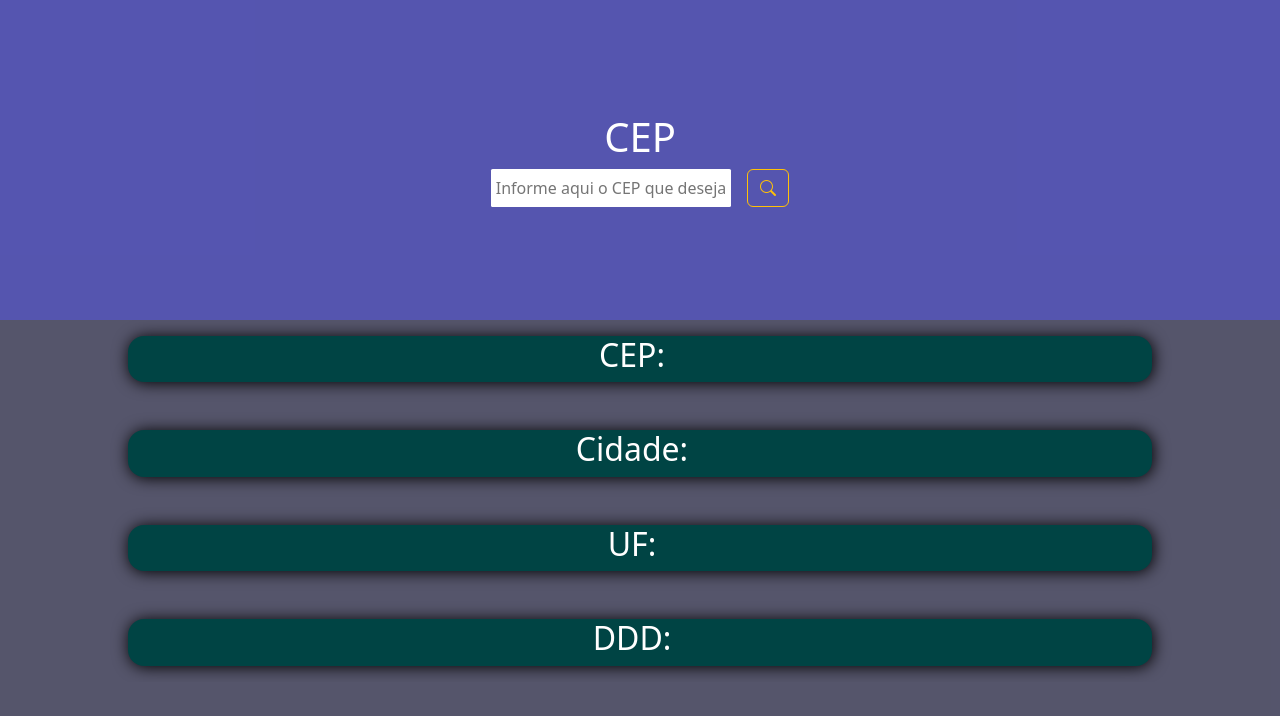
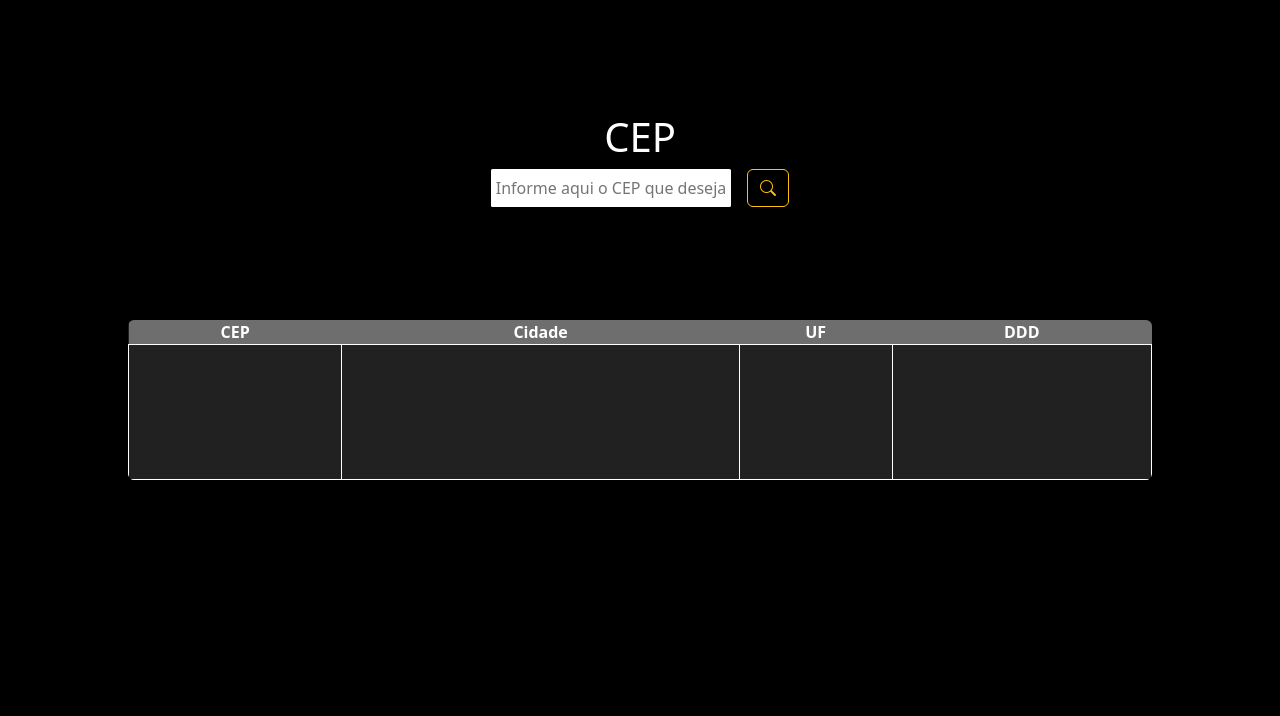
Before and after one commit to Alexandre192001/Buscar-CEP, a website: page index.html in a window 1280 px wide. Drawn offline with nearby package versions, Linux system fonts and the light colour scheme.

Commit message:
Atualizando layout

```diff
--- a/assets/js/index.js
+++ b/assets/js/index.js
@@ -5,7 +5,7 @@ const btnCep = document.querySelector(".btn")
 btnCep.addEventListener("click", async () => {
     let CEP = document.querySelector(".input-cep").value
 
-    if (CEP === "" || CEP.length < 8 || typeof CEP === "undefined") {
+    if (CEP === "" || CEP.length < 8 ||  typeof CEP === "undefined") {
         alert("Preencha o campo com um valor valido")
     } else {
 
--- a/assets/scss/index.scss
+++ b/assets/scss/index.scss
@@ -7,7 +7,7 @@
 
 .sessao-header {
   width: 100%;
-  background-color: #008a;
+  background-color: rgb(0, 0, 0);
   color: #fff;
   height: 20rem;
   display: flex;
@@ -35,11 +35,11 @@
 .sessao-main {
   width: 100%;
   height: 40rem;
-  background-color: #002a;
+  background-color: rgb(0, 0, 0);
   overflow: hidden;
   color: #fff;
 
-  .container-info-cep-wrapper {
+  .container-group-cep {
     width: 100%;
     display: flex;
     flex-direction: column;
@@ -47,16 +47,22 @@
     gap: 1rem;
     justify-items: center;
 
-    .container-info-cep{
-      display: flex;
-      margin: 1rem;
-      align-items: center;
-      justify-content: center;
-      gap: 1rem;
-      background-color:#044;
-      width:80%;
-      border-radius: 1rem;
-      box-shadow: 1px 1px 1rem #000;
+    .table-info-cep{
+      background-color: #212121;
+      padding: 1rem;
+      width: 80%;
+      height: 10rem;
+      text-align: center;
+      border-radius: .4rem;
+      overflow: hidden;
+
+      td{
+        border: solid 1px #fff;
+      }
+
+      thead{
+        background-color: #6e6e6e;
+      }
     }
   }
 }
--- a/index.html
+++ b/index.html
@@ -31,27 +31,26 @@
 
   <main class="sessao-main">
 
-    <div class="container-info-cep-wrapper">
+    <div class="container-group-cep">
 
-      <div class="container-info-cep">
-        <h2>CEP:</h2>
-        <h3 class="CEP"></h3>
-      </div>
-
-      <div class="container-info-cep">
-        <h2>Cidade:</h2>
-        <h3 class="cidade"></h3>
-      </div>
-
-      <div class="container-info-cep">
-        <h2>UF:</h2>
-        <h3 class="uf"></h3>
-      </div>
-
-      <div class="container-info-cep">
-        <h2>DDD:</h2>
-        <h3 class="ddd"></h3>
-      </div>
+      <table class="table-info-cep">
+        <thead>
+          <tr>
+            <th>CEP</th>
+            <th>Cidade</th>
+            <th>UF</th>
+            <th>DDD</th>
+          </tr>
+        </thead>
+        <tbody>
+          <tr>
+            <td class="CEP"></td>
+            <td class="cidade"></td>
+            <td class="uf"></td>
+            <td class="ddd"></td>
+          </tr>
+        </tbody>
+      </table>
 
     </div>
   </main>
--- a/package.json
+++ b/package.json
@@ -5,7 +5,7 @@
     "typescript": "^4.8.3"
   },
   "name": "pesquisar-cep",
-  "description": "https://viacep.com.br/ws/cep/json/",
+  "description": "",
   "version": "1.0.0",
   "main": "index.js",
   "scripts": {
```
Also changed, not shown: assets/css/index.css, 1 other file.
